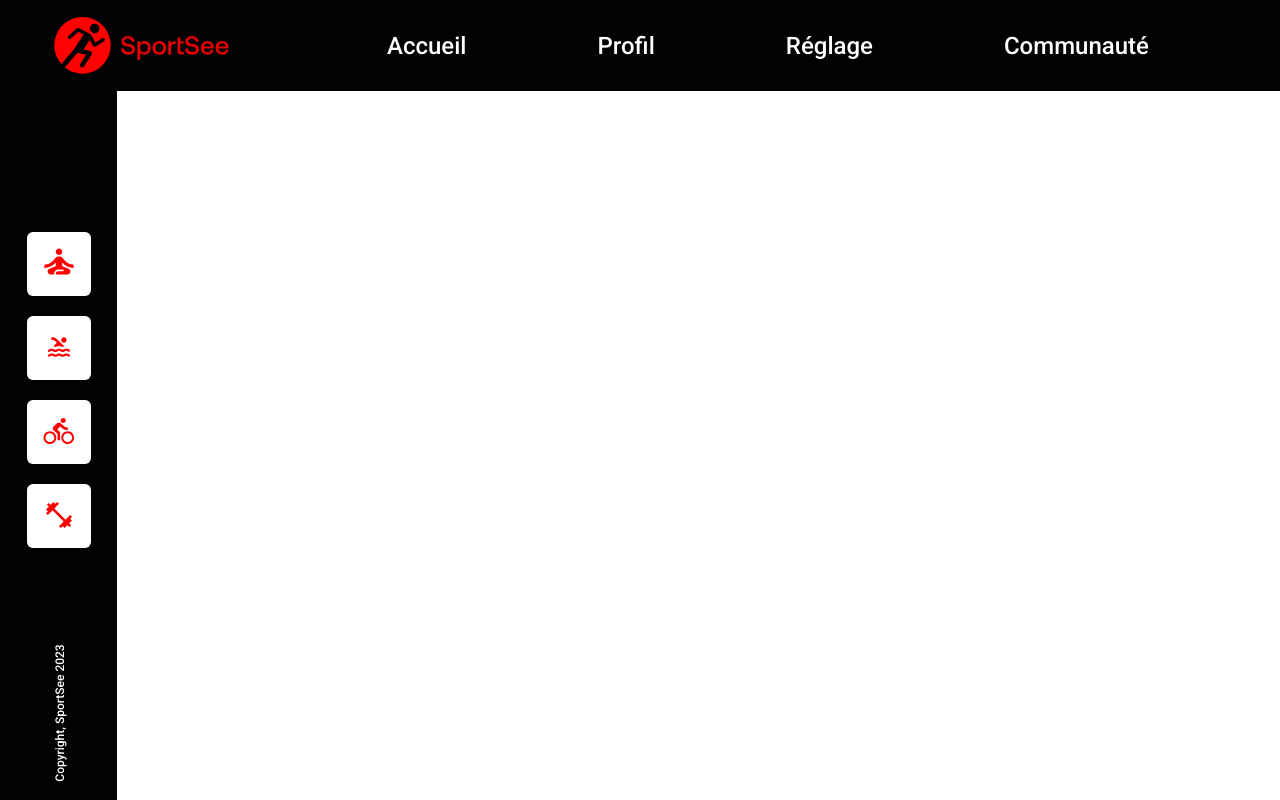
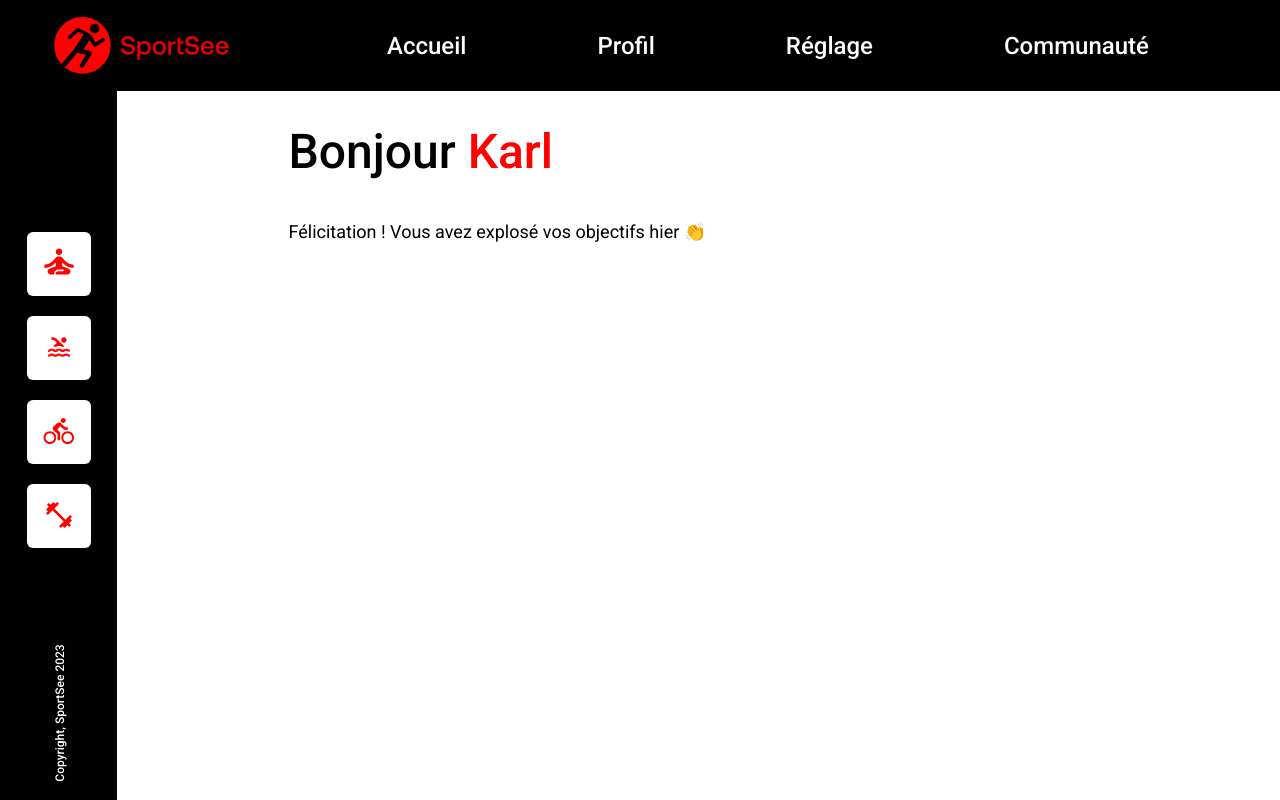
Before and after one commit to hmoustaid-lrn/SportSee, a React (Create React App) app in the folder frontend/: page /SportSee/user/12 in a window 1280 px wide. Built offline with nearby package versions, Linux system fonts and the light colour scheme.

Commit message:
Add congratulatory message for users upon successful completion

```diff
--- a/frontend/src/pages/Profil/index.css
+++ b/frontend/src/pages/Profil/index.css
@@ -0,0 +1,25 @@
+.profil {
+	width: 830px;
+	margin: auto;
+	padding-left: 10px;
+}
+.profil-title {
+    font-size: 3rem;
+    font-weight: 500;
+}
+.profil-firstName {
+    color: #ff0101;
+}
+.profil-subtitle {
+    margin: 0;
+    margin-top: 2.5625rem;
+    margin-bottom: 4.8125rem;
+    font-size: 1.125rem;
+}
+
+@media screen and (min-width: 1440px) {
+    .profil{
+        width: fit-content;
+        padding-left: 0;
+    }
+}
--- a/frontend/src/pages/Profil/index.jsx
+++ b/frontend/src/pages/Profil/index.jsx
@@ -16,6 +16,22 @@ export default function Profil() {
     let userAverageSessions = mocked_data.USER_AVERAGE_SESSIONS.filter(item => item.userId === parseInt(userId))[0];
     let userPerformance = mocked_data.USER_PERFORMANCE.filter(item => item.userId === parseInt(userId))[0];
 
+    return (
+        <section className="profil-wrapper">
+            <div className="profil">
+            <h2 className="profil-title">
+						Bonjour{' '}
+						<span className="profil-firstName">
+							{userMainData.userInfos.firstName}
+						</span>
+					</h2>
+					<p className="profil-subtitle">
+						Félicitation ! Vous avez explosé vos objectifs hier 👏
+					</p>
+            </div>
+        </section>
+    )
+
 
     console.log(userMainData);
     console.log(userActivity);
```
